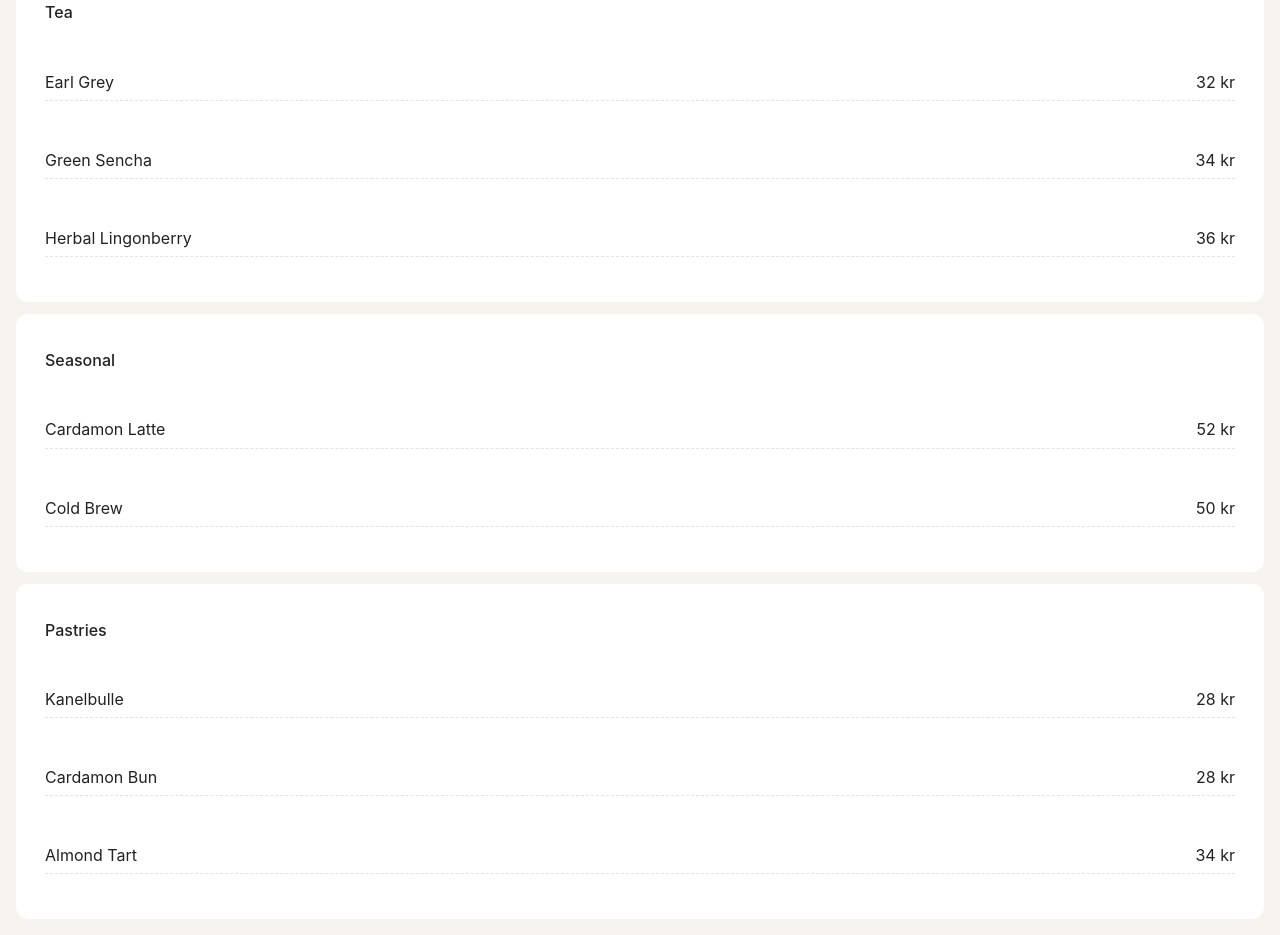
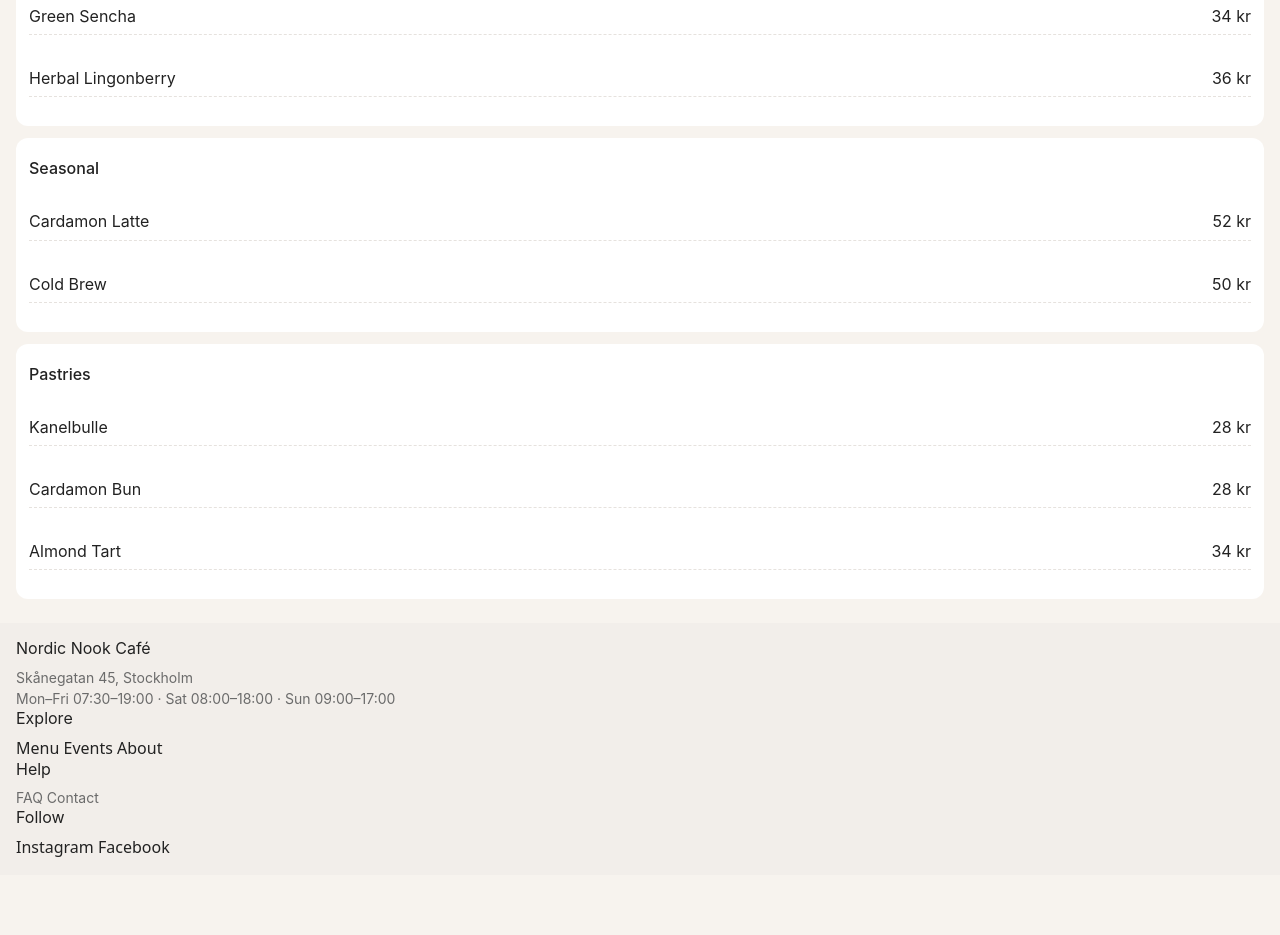
Before and after one commit to Kalkonkurt/NordicNookCafeMockUp, a website: page HTML/index.html in a window 1280 px wide. Shown: the part 1814-2749 px from the top of the page. After the commit the page ends 2689 px from the top, so only its background shows below. Drawn offline with nearby package versions, Linux system fonts and the light colour scheme; a web font is replaced by a local one.

Commit message:
add skip link for accessibility; update footer with contact and social links

```diff
--- a/CSS/index.css
+++ b/CSS/index.css
@@ -49,8 +49,23 @@ body {
     -moz-osx-font-smoothing: grayscale;
 }
 main {
-    margin: 1rem;
+    margin: 1rem 1rem 1.5rem 1rem;
     /* max-width: 80%; */
+}
+
+.skip-link {
+    position: absolute;
+    top: -40px;
+    left: 0;
+    background: var(--navbar-background);
+    color: var(--foreground);
+    padding: 0.5rem;
+    z-index: 100;
+    text-decoration: none;
+    transition: top 0.2s;
+}
+.skip-link:focus {
+    top: 0;
 }
 
 h1,
@@ -219,13 +234,13 @@ a {
 /*Brand Deescriptions*/
 article {
     padding: 0.8125rem 0.8125rem 0.8125rem 0.8125rem;
-    margin: 1rem;
 }
 .article-card {
     background-color: var(--card);
     border-radius: var(--medium-roundness);
     border: 0.16rem solid var(--banner-color);
     box-sizing: border-box;
+    margin: 1rem;
 }
 /*Menu*/
 .menu-section article > h4 {
@@ -238,7 +253,13 @@ article {
     align-items: center;
     justify-content: space-between;
 }
-
+footer {
+    background-color: var(--navbar-background);
+    padding: 1rem 0;
+}
+.footer-section {
+    margin-left: 1rem;
+}
 /* Custom Styles */
 .card-custom {
     background-color: var(--card);
--- a/HTML/index.html
+++ b/HTML/index.html
@@ -12,6 +12,7 @@
 </head>
 
 <body>
+    <a class="skip-link" href="#main-content">Skip to Main Content</a>
     <!--Navbar för desktop-->
     <nav class="navbar-large border-bottom-shadow">
         <a id="main-logo" class="navbar-item" href="index.html">
@@ -61,7 +62,7 @@
             </div>
         </div>
     </nav>
-    <main>
+    <main id="main-content">
         <!-- Quick-Actions-->
         <div class="quick-actions">
             <a class="clickable" href="">
@@ -166,10 +167,28 @@
         </section>
     </main>
     <script src="../node_modules/bootstrap/dist/js/bootstrap.bundle.min.js"></script>
-
 </body>
 <footer>
-
+    <section class="footer-section">
+        <h4>Nordic Nook Café</h4>
+        <p>Skånegatan 45, Stockholm</p>
+        <p>Mon–Fri 07:30–19:00 · Sat 08:00–18:00 · Sun 09:00–17:00</p>
+    </section>
+    <section class="footer-section">
+        <h4>Explore</h4>
+        <a href="Menu">Menu</a>
+        <a href="Events">Events</a>
+        <a href="About">About</a>
+    </section>
+    <section class="footer-section">
+        <h4>Help</h4>
+        <p>FAQ Contact</p>
+    </section>
+    <section class="footer-section">
+        <h4>Follow</h4>
+        <a href="https://www.instagram.com">Instagram</a>
+        <a href="https://www.facebook.com">Facebook</a>
+    </section>
 </footer>
 
 </html>
```
